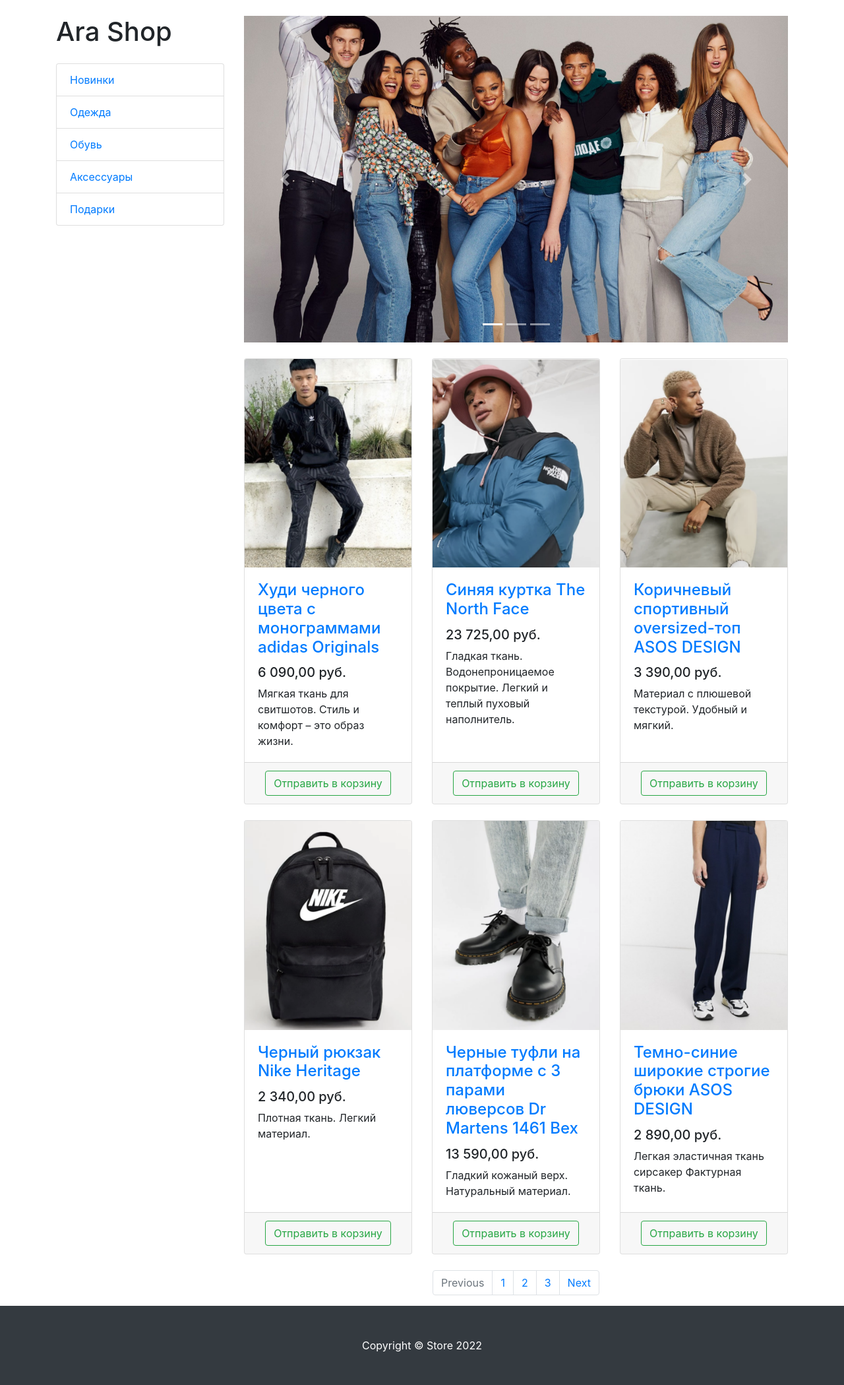
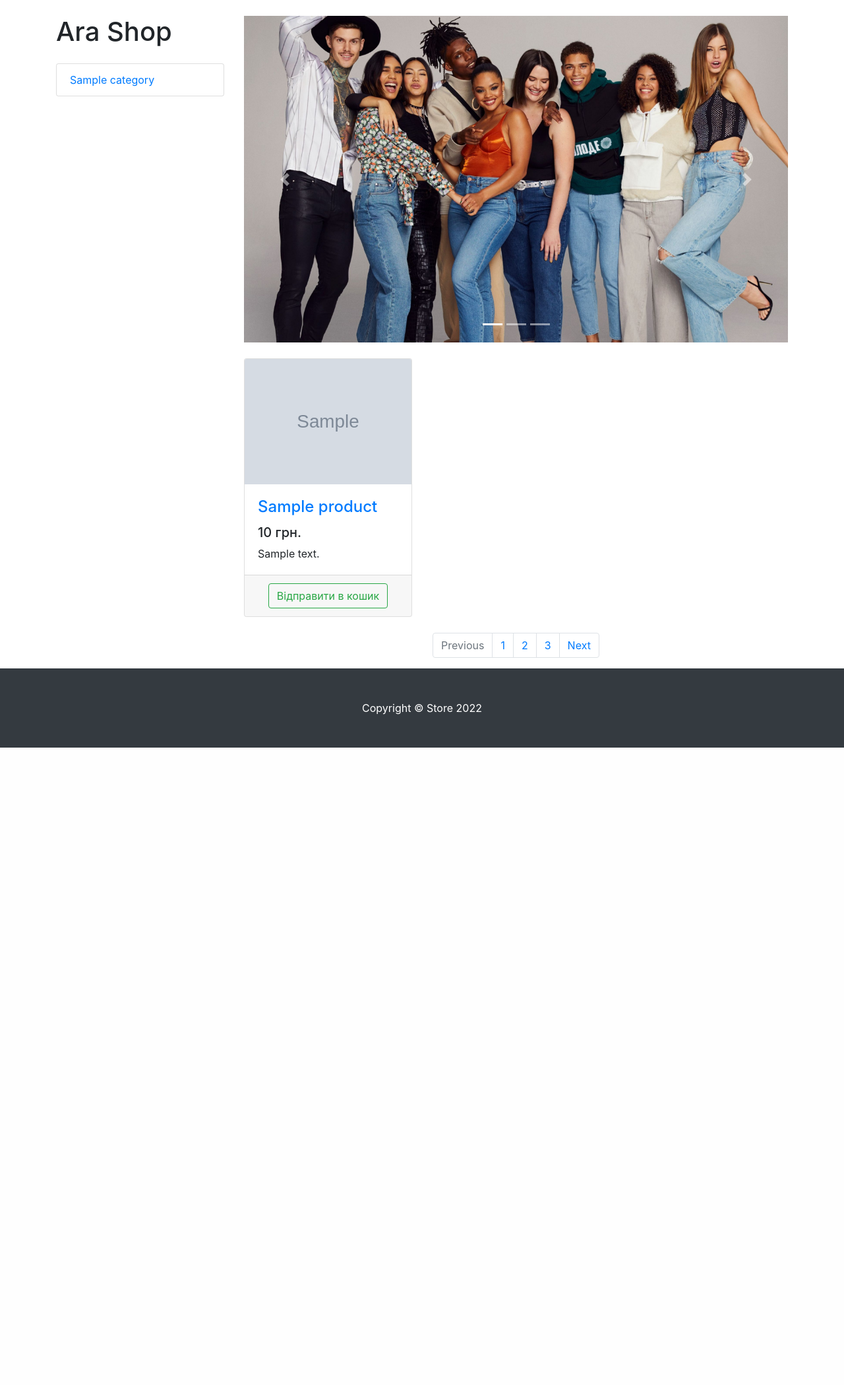
Before and after one commit to YuriiDorosh/django-store, a Django app: template products/templates/products/products.html in a window 1280 px wide. Shown: the part 56-2155 px from the top of the page at 66% size. After the commit the page ends 1189 px from the top, so only its background shows below. Run offline with Django 3.2, Linux system fonts and the light colour scheme; the template is opened without the code that fills it: most values are stand-ins (such as "Sample title", 1, 10 or a date in 2020); grey boxes marked "Sample" are stand-in pictures; some libraries are stand-ins or nearby versions.

Commit message:
UPDATE: using a for loop to display data from the database

```diff
--- a/products/templates/products/products.html
+++ b/products/templates/products/products.html
@@ -14,12 +14,11 @@
 
             <h1 class="my-4">Ara Shop</h1>
             <div class="list-group">
-                <a href="#" class="list-group-item">Новинки</a>
-                <a href="#" class="list-group-item">Одежда</a>
-                <a href="#" class="list-group-item">Обувь</a>
-                <a href="#" class="list-group-item">Аксессуары</a>
-                <a href="#" class="list-group-item">Подарки</a>
+                {% for category in categories %}
+                    <a href="#" class="list-group-item">{{ category.name }}</a>
+                {% endfor %}
             </div>
+
 
         </div>
         <!-- /.col-lg-3 -->
@@ -58,126 +57,27 @@
 
             <div class="row">
 
+                {% for product in products %}
                 <div class="col-lg-4 col-md-6 mb-4">
                     <div class="card h-100">
                         <a href="#">
                             <img class="card-img-top"
-                                 src="{% static 'vendor/img/products/Adidas-hoodie.png' %}"
+                                 src="{{ product.image }}"
                                  alt="">
                         </a>
                         <div class="card-body">
                             <h4 class="card-title">
-                                <a href="#">Худи черного цвета с монограммами adidas Originals</a>
+                                <a href="#">{{ product.name }}</a>
                             </h4>
-                            <h5>6 090,00 руб.</h5>
-                            <p class="card-text">Мягкая ткань для свитшотов. Стиль и комфорт – это образ жизни.</p>
+                            <h5>{{ product.price }} грн.</h5>
+                            <p class="card-text">{{ product.description }}</p>
                         </div>
                         <div class="card-footer text-center">
-                            <button type="button" class="btn btn-outline-success">Отправить в корзину</button>
+                            <button type="button" class="btn btn-outline-success">Відправити в кошик</button>
                         </div>
                     </div>
                 </div>
-
-                <div class="col-lg-4 col-md-6 mb-4">
-                    <div class="card h-100">
-                        <a href="#">
-                            <img class="card-img-top"
-                                 src="{% static 'vendor/img/products/Blue-jacket-The-North-Face.png' %}" alt="">
-                        </a>
-                        <div class="card-body">
-                            <h4 class="card-title">
-                                <a href="#">Синяя куртка The North Face</a>
-                            </h4>
-                            <h5>23 725,00 руб.</h5>
-                            <p class="card-text">
-                                Гладкая ткань. Водонепроницаемое покрытие. Легкий и теплый пуховый наполнитель.
-                            </p>
-                        </div>
-                        <div class="card-footer text-center">
-                            <button type="button" class="btn btn-outline-success">Отправить в корзину</button>
-                        </div>
-                    </div>
-                </div>
-
-                <div class="col-lg-4 col-md-6 mb-4">
-                    <div class="card h-100">
-                        <a href="#">
-                            <img class="card-img-top"
-                                 src="{% static 'vendor/img/products/Brown-sports-oversized-top-ASOS-DESIGN.png' %}"
-                                 alt="">
-                        </a>
-                        <div class="card-body">
-                            <h4 class="card-title">
-                                <a href="#">Коричневый спортивный oversized-топ ASOS DESIGN</a>
-                            </h4>
-                            <h5>3 390,00 руб.</h5>
-                            <p class="card-text">Материал с плюшевой текстурой. Удобный и мягкий.</p>
-                        </div>
-                        <div class="card-footer text-center">
-                            <button type="button" class="btn btn-outline-success">Отправить в корзину</button>
-                        </div>
-                    </div>
-                </div>
-
-                <div class="col-lg-4 col-md-6 mb-4">
-                    <div class="card h-100">
-                        <a href="#">
-                            <img class="card-img-top"
-                                 src="{% static 'vendor/img/products/Black-Nike-Heritage-backpack.png' %}"
-                                 alt="">
-                        </a>
-                        <div class="card-body">
-                            <h4 class="card-title">
-                                <a href="#">Черный рюкзак Nike Heritage</a>
-                            </h4>
-                            <h5>2 340,00 руб.</h5>
-                            <p class="card-text">Плотная ткань. Легкий материал.</p>
-                        </div>
-                        <div class="card-footer text-center">
-                            <button type="button" class="btn btn-outline-success">Отправить в корзину</button>
-                        </div>
-                    </div>
-                </div>
-
-                <div class="col-lg-4 col-md-6 mb-4">
-                    <div class="card h-100">
-                        <a href="#">
-                            <img class="card-img-top"
-                                 src="{% static 'vendor/img/products/Black-Dr-Martens-shoes.png' %}"
-                                 alt="">
-                        </a>
-                        <div class="card-body">
-                            <h4 class="card-title">
-                                <a href="#">Черные туфли на платформе с 3 парами люверсов Dr Martens 1461 Bex</a>
-                            </h4>
-                            <h5>13 590,00 руб.</h5>
-                            <p class="card-text">Гладкий кожаный верх. Натуральный материал.</p>
-                        </div>
-                        <div class="card-footer text-center">
-                            <button type="button" class="btn btn-outline-success">Отправить в корзину</button>
-                        </div>
-                    </div>
-                </div>
-
-                <div class="col-lg-4 col-md-6 mb-4">
-                    <div class="card h-100">
-                        <a href="#">
-                            <img class="card-img-top"
-                                 src="{% static 'vendor/img/products/Dark-blue-wide-leg-ASOs-DESIGN-trousers.png' %}"
-                                 alt="">
-                        </a>
-                        <div class="card-body">
-                            <h4 class="card-title">
-                                <a href="#">Темно-синие широкие строгие брюки ASOS DESIGN</a>
-                            </h4>
-                            <h5>2 890,00 руб.</h5>
-                            <p class="card-text">Легкая эластичная ткань сирсакер Фактурная ткань.</p>
-                        </div>
-                        <div class="card-footer text-center">
-                            <button type="button" class="btn btn-outline-success">Отправить в корзину</button>
-                        </div>
-                    </div>
-                </div>
+                {% endfor %}
 
             </div>
 
```
